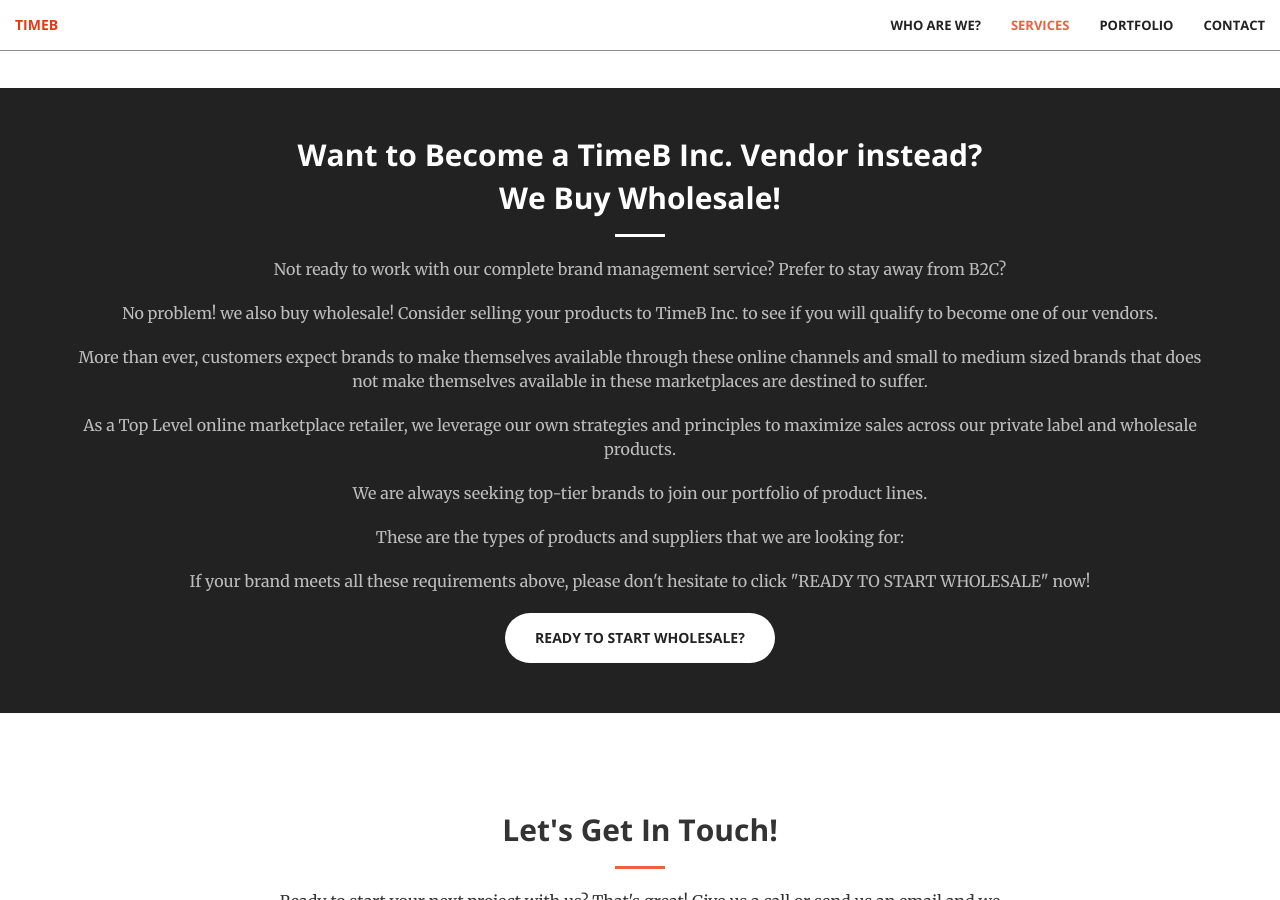
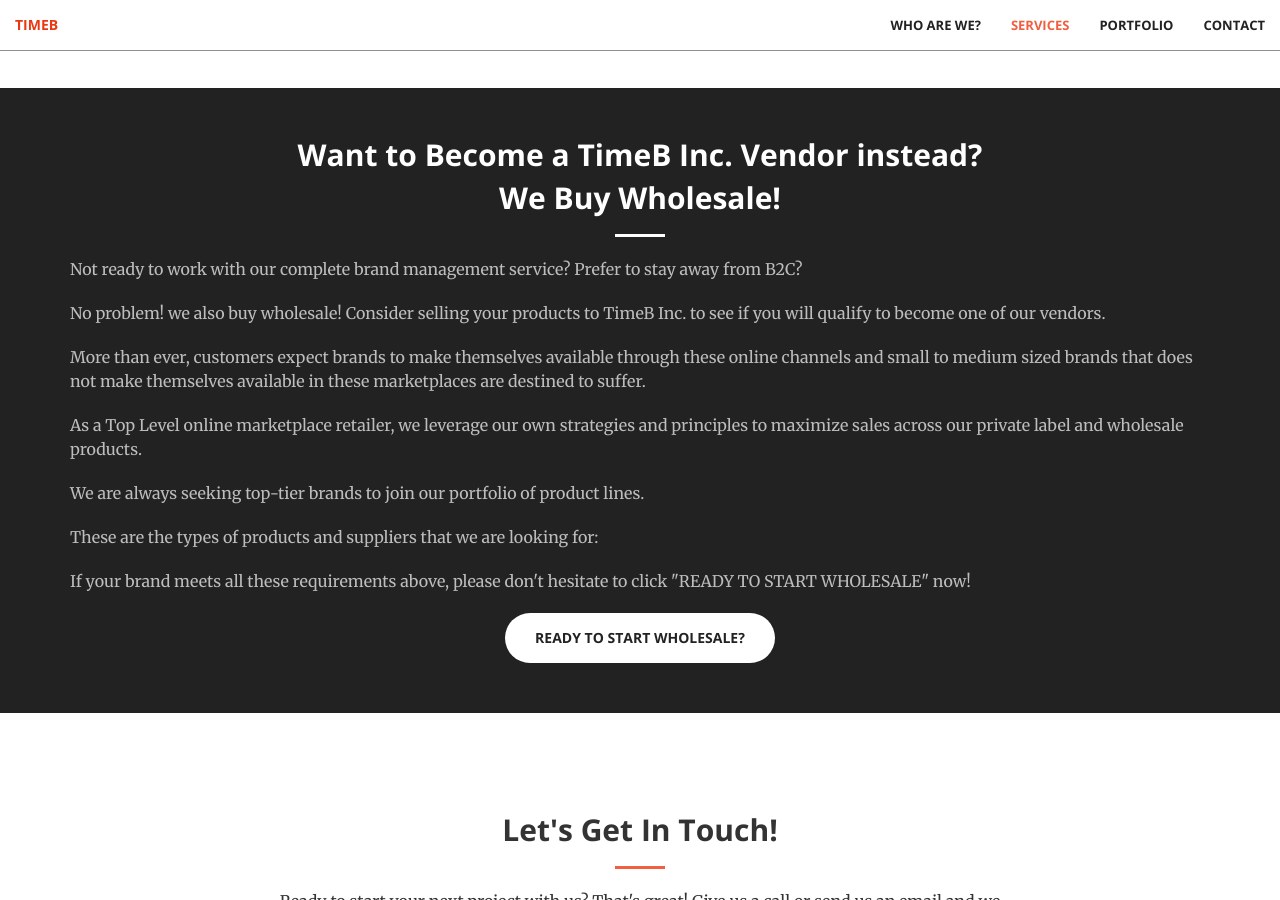
Before and after one commit to TimeBinc/TimeBinc.github.io, a Jekyll site: the page built from index.html, in a window 1280 px wide and 900 px high, scrolled down 2412 px. Built offline with Jekyll 4.4.1, drawn with Linux system fonts in a browser that asks for light colours.

Commit message:
Update aside.html

```diff
--- a/_includes/aside.html
+++ b/_includes/aside.html
@@ -10,13 +10,13 @@
     </div>
     <div class="container text-center">
         <div class="call-to-action">
-            <p class="text-faded">Not ready to work with our complete brand management service? Prefer to stay away from B2C?</p>
-            <p class="text-faded">No problem! we also buy wholesale! Consider selling your products to TimeB Inc. to see if you will qualify to become one of our vendors.</p>
-            <p class="text-faded">More than ever, customers expect brands to make themselves available through these online channels and small to medium sized brands that does not make themselves available in these marketplaces are destined to suffer.</p>
-            <p class="text-faded">As a Top Level online marketplace retailer, we leverage our own strategies and principles to maximize sales across our private label and wholesale products.</p>
-            <p class="text-faded">We are always seeking top-tier brands to join our portfolio of product lines.</p>
-            <p class="text-faded">These are the types of products and suppliers that we are looking for:</p>
-            <p class="text-faded">If your brand meets all these requirements above, please don't hesitate to click "READY TO START WHOLESALE" now!
+            <p class="text-faded-alt">Not ready to work with our complete brand management service? Prefer to stay away from B2C?</p>
+            <p class="text-faded-alt">No problem! we also buy wholesale! Consider selling your products to TimeB Inc. to see if you will qualify to become one of our vendors.</p>
+            <p class="text-faded-alt">More than ever, customers expect brands to make themselves available through these online channels and small to medium sized brands that does not make themselves available in these marketplaces are destined to suffer.</p>
+            <p class="text-faded-alt">As a Top Level online marketplace retailer, we leverage our own strategies and principles to maximize sales across our private label and wholesale products.</p>
+            <p class="text-faded-alt">We are always seeking top-tier brands to join our portfolio of product lines.</p>
+            <p class="text-faded-alt">These are the types of products and suppliers that we are looking for:</p>
+            <p class="text-faded-alt">If your brand meets all these requirements above, please don't hesitate to click "READY TO START WHOLESALE" now!
 </p>
             <a href="#" class="btn btn-default btn-xl wow tada">Ready to start Wholesale?</a>
         </div>
```
